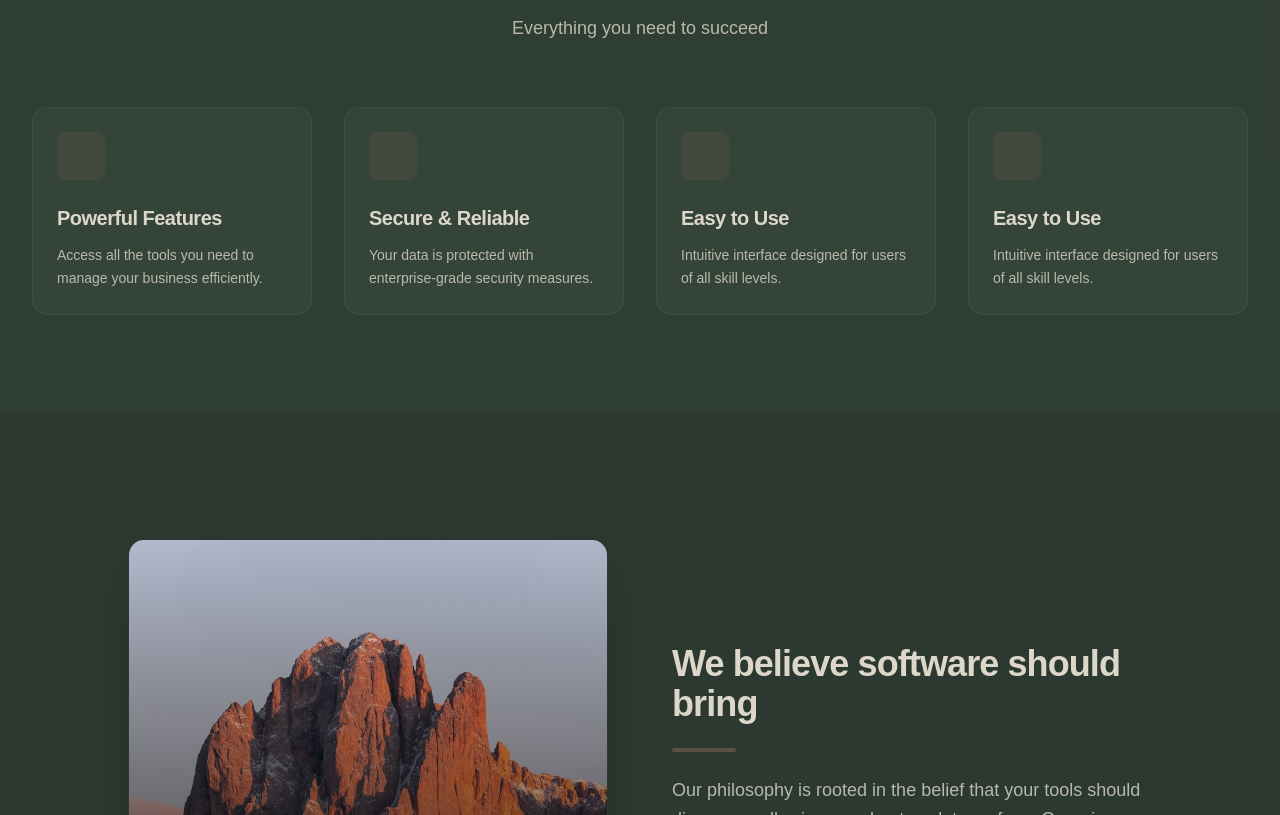
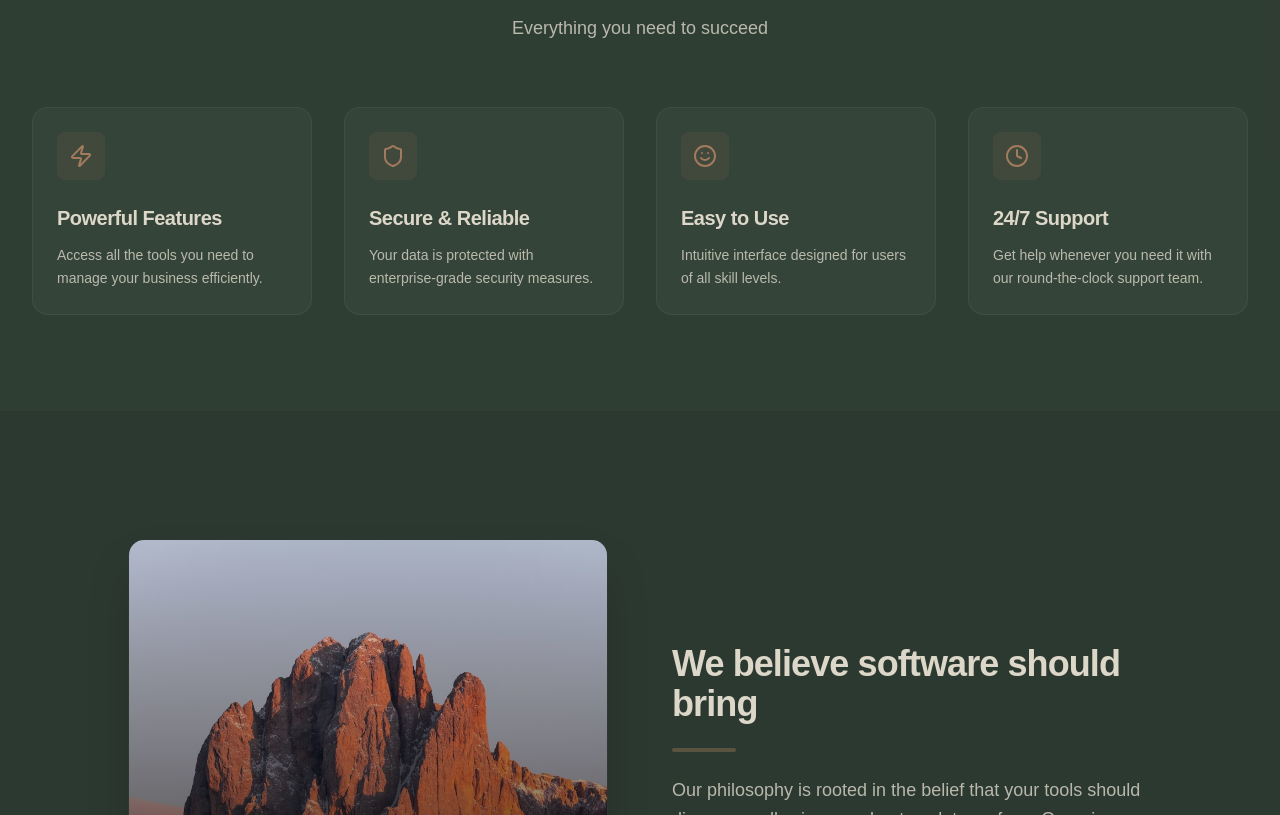
Before and after one commit to Pblonghurst/NextJS-App, a Next.js app: page / in a window 1280 px wide. Shown: the part 858-1673 px from the top of the page. Built offline with nearby package versions, Linux system fonts and the light colour scheme; no server answers.

Commit message:
used card component cleaned up code and restructured some files/folders

```diff
--- a/package.json
+++ b/package.json
@@ -9,6 +9,7 @@
     "lint": "eslint"
   },
   "dependencies": {
+    "lucide-react": "^0.562.0",
     "next": "16.1.3",
     "next-auth": "^5.0.0-beta.25",
     "oidc-client-ts": "^3.4.1",
--- a/src/app/components/FeatureSection.tsx
+++ b/src/app/components/FeatureSection.tsx
@@ -1,18 +1,36 @@
 import { ReactNode } from "react";
+import { Card } from "@/components/ui/Card";
+import { Zap, Shield, Smile, Clock } from "lucide-react";
 
 interface FeatureProps {
   title: string;
-  description: string;
-  icon?: ReactNode;
+  subtitle: string;
 }
 
-interface FeatureSectionProps {
-  title?: string;
-  subtitle?: string;
-  features: FeatureProps[];
-}
+export const FeatureSection = ({ title, subtitle }: FeatureProps) => {
+  const features = [
+    {
+      title: "Powerful Features",
+      description: "Access all the tools you need to manage your business efficiently.",
+      icon: <Zap className="h-6 w-6 text-accent" />,
+    },
+    {
+      title: "Secure & Reliable",
+      description: "Your data is protected with enterprise-grade security measures.",
+      icon: <Shield className="h-6 w-6 text-accent" />,
+    },
+    {
+      title: "Easy to Use",
+      description: "Intuitive interface designed for users of all skill levels.",
+      icon: <Smile className="h-6 w-6 text-accent" />,
+    },
+    {
+      title: "24/7 Support",
+      description: "Get help whenever you need it with our round-the-clock support team.",
+      icon: <Clock className="h-6 w-6 text-accent" />,
+    },
+  ];
 
-export const FeatureSection = ({ title, subtitle, features }: FeatureSectionProps) => {
   return (
     <section className="w-full shrink-0 py-24 bg-secondary/20">
       <div className="mx-auto max-w-7xl">
@@ -34,24 +52,13 @@ export const FeatureSection = ({ title, subtitle, features }: FeatureSectionProp
         {/* cards */}
         <div className="grid grid-cols-1 md:grid-cols-2 lg:grid-cols-4 gap-8">
           {features.map((feature, index) => (
-            <div
+            <Card
               key={index}
-              className="group p-6 rounded-2xl bg-secondary/40 border border-white/5 hover:border-secondary/30 transition-all duration-300 hover:bg-secondary/60 hover:-translate-y-1"
-            >
-              {/* Icon placeholder with gradient */}
-              {feature.icon ? (
-                <div className="mb-6 lg:mb-4">{feature.icon}</div>
-              ) : (
-                <div className="mb-6 h-12 w-12 rounded-lg bg-accent/10"></div>
-              )}
-
-              <h3>
-                {feature.title}
-              </h3>
-              <p className="small">
-                {feature.description}
-              </p>
-            </div>
+              title={feature.title}
+              description={feature.description}
+              icon={feature.icon}
+              className="group hover:border-secondary/30 transition-all duration-300 hover:bg-secondary/60 hover:-translate-y-1"
+            />
           ))}
         </div>
       </div>
--- a/src/app/page.tsx
+++ b/src/app/page.tsx
@@ -6,49 +6,15 @@ import { FeatureSection } from "@/app/components/FeatureSection";
 import { ImageTextSection } from "./components/ImageTextSection";
 import { ButtonLogin } from "./modules/auth/components/ButtonLogin";
 import { ButtonSignUp } from "./modules/auth/components/ButtonSignUp";
-import { Footer } from "@/components/Footer";
-import Link from "next/link";
+import { Footer } from "@/components/global/Footer";
+import { Header } from "@/components/global/Header";
 
 export default async function Home() {
   const session = await auth();
-
-  const features = [
-    {
-      title: "Powerful Features",
-      description: "Access all the tools you need to manage your business efficiently.",
-    },
-    {
-      title: "Secure & Reliable",
-      description: "Your data is protected with enterprise-grade security measures.",
-    },
-    {
-      title: "Easy to Use",
-      description: "Intuitive interface designed for users of all skill levels.",
-    },
-    {
-      title: "Easy to Use",
-      description: "Intuitive interface designed for users of all skill levels.",
-    },
-  ];
-
   return (
     <div className="flex min-h-screen flex-col bg-primary">
       {/* Header */}
-      <header className="shrink-0 border-b border-secondary/70 bg-primary/80 backdrop-blur-sm py-4 sticky top-0 z-10 flex items-center h-[65px]">
-        <div className="mx-auto flex items-center justify-between w-full px-8">
-          <div className="flex items-center gap-2">
-            <div className="h-8 w-8 rounded-lg bg-gradient-to-br from-primary to-accent"></div>
-            <p className="text-xl font-bold tracking-tight text-secondary lg:text-2xl">
-              SaaS Product
-            </p>
-          </div>
-          <nav className="flex items-center gap-8">
-            <Link href="/login">Login</Link>
-            <Link href="/signup">Signup</Link>
-            <Link href="/dashboard">Dashboard</Link>
-          </nav>
-        </div>
-      </header>
+      <Header />
 
       <main className="relative flex flex-col">
         {/* Hero Section */}
@@ -64,11 +30,9 @@ export default async function Home() {
           <FeatureSection
             title="Why Choose Us"
             subtitle="Everything you need to succeed"
-            features={features}
           />
 
         {/* Image and Text Section */}
-
           <ImageTextSection
             title="We believe software should bring"
             description="Our philosophy is rooted in the belief that your tools should disappear, allowing your best work to surface. Organic interactions, natural motion, and a palette inspired by nature create an environment where focus thrives naturally."
--- /dev/null
+++ b/src/components/global/Header.tsx
@@ -0,0 +1,21 @@
+import Link from "next/link";
+
+export const Header = () => {
+    return (
+        <header className="shrink-0 border-b border-secondary/70 bg-primary/80 backdrop-blur-sm py-4 sticky top-0 z-10 flex items-center h-[65px]">
+        <div className="mx-auto flex items-center justify-between w-full px-8">
+          <div className="flex items-center gap-2">
+            <div className="h-8 w-8 rounded-lg bg-linear-to-br from-primary to-accent"></div>
+            <p className="text-xl font-bold tracking-tight text-secondary lg:text-2xl">
+              SaaS Product
+            </p>
+          </div>
+          <nav className="flex items-center gap-8">
+            <Link href="/login">Login</Link>
+            <Link href="/signup">Signup</Link>
+            <Link href="/modules/dashboard">Dashboard</Link>
+          </nav>
+        </div>
+      </header>
+    )
+}
--- a/src/components/ui/Card.tsx
+++ b/src/components/ui/Card.tsx
@@ -1,32 +1,35 @@
 import { ReactNode } from "react";
-import { Button } from "@/components/ui/Button";
 
 interface CardProps {
-  children: ReactNode;
+  children?: ReactNode;
   className?: string;
   title?: string;
   description?: string;
+  icon?: ReactNode;
 }
 
-export function Card({ children, className = "", title, description }: CardProps) {
+export function Card({ children, className = "", title, description, icon }: CardProps) {
   return (
     <div
-      className={`rounded-lg border border-secondary/10 bg-primary/80 p-6 shadow-sm ${className}`}
+      className='group p-6 rounded-2xl bg-secondary/40 border border-white/5 hover:border-primary/30 transition-all duration-300 hover:bg-secondary/60 hover:-translate-y-1'
     >
+      {/* icon */}
+      {icon && (
+        <div className="mb-6 h-12 w-12 rounded-lg bg-accent/10 flex items-center justify-center">{icon}</div>
+      )}
       {/* title */}
       {title && (
-        <h3 className="mb-2">
+        <h3>
           {title}
         </h3>
       )}
 
       {/* description */}
       {description && (
-        <p className="mb-4">
+        <p className="small">
           {description}
         </p>
       )}
-      <Button text="Click me" />
       {children}
     </div>
   );
```
Also changed, not shown: src/components/global/Footer.tsx (renamed from src/components/Footer.tsx), 1 other file (tests, documents, lock files or other folders).
